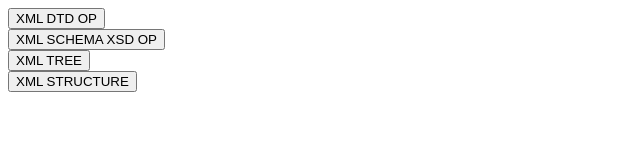
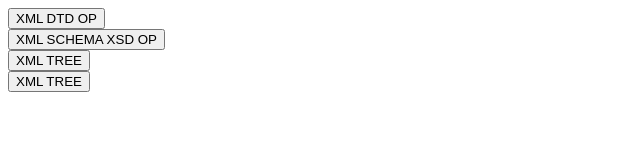
Before and after one commit to ArinSM/XML, a plain HTML site: page index.html in a window 1280 px wide. Shown: the whole page, without its empty margins (0-640 px from the left). Drawn offline with Linux system fonts and the light colour scheme.

Commit message:
Update index.html

```diff
--- a/index.html
+++ b/index.html
@@ -15,7 +15,7 @@
   <a href="DMART.xml" target="_parent"><button class="btn btn7">XML DTD OP</button></a>
   <a href="rohan.xml" target="_parent"><button class="btn btn7">XML SCHEMA XSD OP</button></a>
   <a href="student.xml" target="_parent"><button class="btn btn7">XML TREE</button></a>
-   <a href="struct.jpg" target="_parent"><button class="btn btn7">XML STRUCTURE</button></a>
+   <a href="struct.jpg" target="_parent"><button class="btn btn7">XML TREE</button></a>
 
 
  </body>
```
